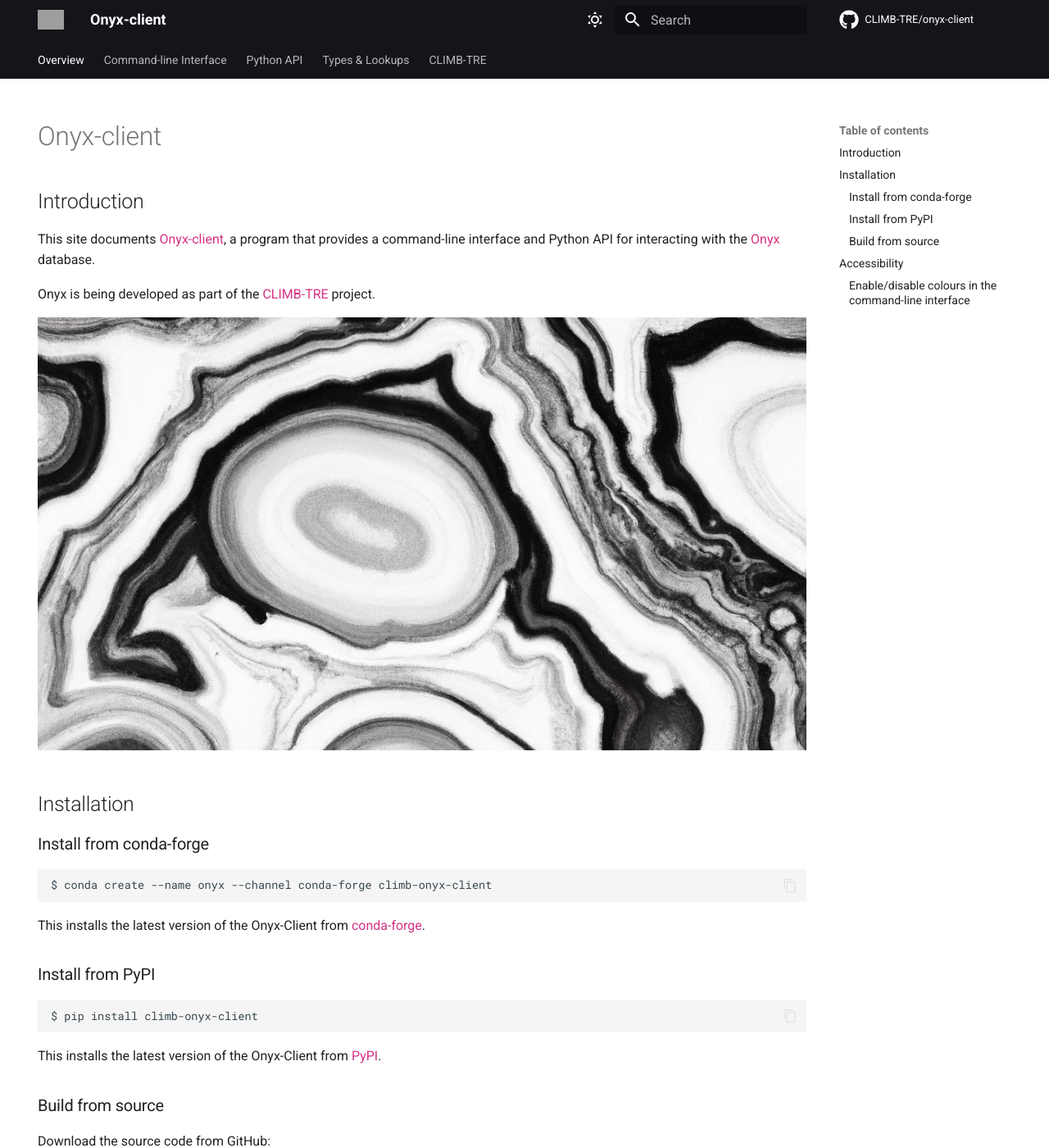
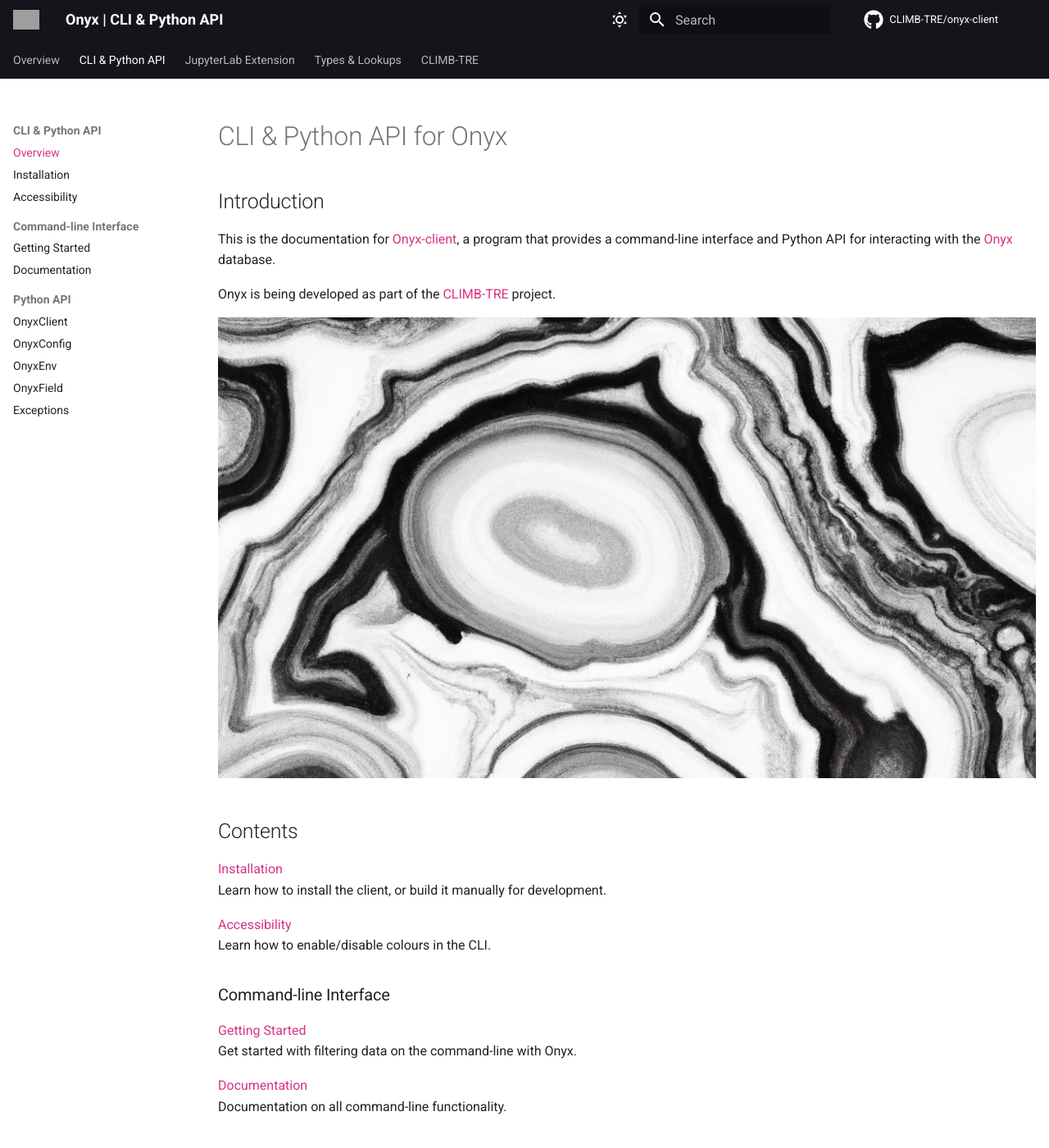
Before and after one commit to CLIMB-TRE/onyx-client, an MkDocs documentation site: the page built from docs/index.md, in a window 1280 px wide and 1400 px high. Shown: the whole window at 82% size. Built offline with MkDocs 1.6.1 and Material for MkDocs 9.7.7, drawn with Linux system fonts in a browser that asks for light colours; comment, search, counter and statistics services are not loaded; some of the changed text lies outside the part shown; grey boxes are pictures that could not be loaded.

Commit message:
Updating documentation structure (#105)
* Unified docs structure

* Updating docs

* Updated docs

````diff
--- a/docs/index.md
+++ b/docs/index.md
@@ -1,69 +1,47 @@
 ---
 hide:
-  - navigation
+  - toc
 ---
 
-# Onyx-client
+# CLI & Python API for Onyx
 
 ## Introduction
 
-This site documents [Onyx-client](https://github.com/CLIMB-TRE/onyx-client), a program that provides a command-line interface and Python API for interacting with the [Onyx](https://github.com/CLIMB-TRE/onyx/) database.
+This is the documentation for [Onyx-client](https://github.com/CLIMB-TRE/onyx-client), a program that provides a command-line interface and Python API for interacting with the [Onyx](https://github.com/CLIMB-TRE/onyx/) database.
 
 Onyx is being developed as part of the [CLIMB-TRE](https://climb-tre.github.io/) project.
 
 ![Onyx](img/onyx.png)
 
-## Installation
+## Contents
 
-### Install from conda-forge
+[Installation](installation.md)<br>
+Learn how to install the client, or build it manually for development.
 
-```
-$ conda create --name onyx --channel conda-forge climb-onyx-client
-```
+[Accessibility](accessibility.md)<br>
+Learn how to enable/disable colours in the CLI.
 
-This installs the latest version of the Onyx-Client from [conda-forge](https://anaconda.org/conda-forge/climb-onyx-client).
+### Command-line Interface
 
-### Install from PyPI
+[Getting Started](cli/getting-started.md)<br>
+Get started with filtering data on the command-line with Onyx.
 
-```
-$ pip install climb-onyx-client
-```
+[Documentation](cli/documentation.md)<br>
+Documentation on all command-line functionality.
 
-This installs the latest version of the Onyx-Client from [PyPI](https://pypi.org/project/climb-onyx-client/).
+### Python API
 
-### Build from source
+[OnyxClient](api/documentation/client.md)<br>
+Documentation on the `OnyxClient` class, used for interacting with Onyx.
 
-Download the source code from GitHub:
+[OnyxConfig](api/documentation/config.md)<br>
+Documentation on the `OnyxConfig` class, used to provide credentials to `OnyxClient`.
 
-```
-$ git clone https://github.com/CLIMB-TRE/onyx-client.git
-```
+[OnyxEnv](api/documentation/config.md)<br>
+Documentation on the `OnyxEnv` class, used as a shortcut to environment variable credentials.
 
-Run installation from within the source code directory:
+[OnyxField](api/documentation/field.md)<br>
+Documentation on the `OnyxField` class, used to represent fields in an `OnyxClient` query.
 
-```
-$ cd onyx-client/
-$ pip install .
-```
-
-## Accessibility
-
-### Enable/disable colours in the command-line interface
-
-Colours are enabled by default in the output of the command-line interface:
-
-![Image of the Onyx command-line interface](img/cli.png)
-
- To disable them, create an environment variable `ONYX_COLOURS` with the value `NONE`:
-
-```
-$ export ONYX_COLOURS=NONE
-```
-
-![Image of the Onyx command-line interface without colours](img/cli-no-colours.png)
-
-To re-enable colours, unset the environment variable:
-
-```
-$ unset ONYX_COLOURS
-```
+[Exceptions](api/documentation/exceptions.md)<br>
+Documentation on the possible exceptions raised by the `OnyxClient`.
--- a/docs/stylesheets/extra.css
+++ b/docs/stylesheets/extra.css
@@ -7,3 +7,7 @@
     --md-typeset-a-color: #d63384;
     --md-accent-fg-color: #d63384;
 }
+
+.md-grid {
+    max-width: 1440px;
+}
--- a/mkdocs.yml
+++ b/mkdocs.yml
@@ -1,8 +1,10 @@
-site_name: Onyx-client
+site_name: Onyx | CLI & Python API
 site_url: https://climb-tre.github.io/onyx-client/
 repo_url: https://github.com/CLIMB-TRE/onyx-client/
 repo_name: CLIMB-TRE/onyx-client
 site_author: CLIMB-TRE
+extra:
+  homepage: https://climb-tre.github.io/onyx/
 
 theme:
   name: material
@@ -33,14 +35,14 @@ theme:
     - navigation.tabs
     - navigation.top
     - navigation.sections
+    - navigation.footer
     - content.code.copy
-
-# extra:
-#   version:
-#     provider: mike
 
 plugins:
   - search
+  - with-pdf:
+      output_path: onyx-client.pdf
+      cover_subtitle: ""
   - autorefs
   - mkdocstrings:
       default_handler: python
@@ -52,12 +54,10 @@ plugins:
             show_source: false
             members_order: source
             show_bases: false
-  - with-pdf:
-      output_path: onyx-client.pdf
-      cover_subtitle: ""
 
 markdown_extensions:
   - attr_list
+  - admonition
   - pymdownx.highlight:
       anchor_linenums: true
       line_spans: __span
@@ -66,6 +66,9 @@ markdown_extensions:
   - pymdownx.snippets
   - pymdownx.superfences
   - pymdownx.magiclink
+  - pymdownx.emoji:
+      emoji_index: !!python/name:material.extensions.emoji.twemoji
+      emoji_generator: !!python/name:material.extensions.emoji.to_svg
   - toc:
       permalink: true
 
@@ -73,18 +76,21 @@ extra_css:
   - stylesheets/extra.css
 
 nav:
-  - Overview: index.md
-  - Command-line Interface:
-    - Getting started: cli/getting-started.md
-    - Documentation: cli/documentation.md
-  - Python API:
-    # - Getting started: api/getting-started.md
-    - Documentation:
+  - Overview: https://climb-tre.github.io/onyx/
+  - CLI & Python API:
+    - Overview: index.md
+    - Installation: installation.md
+    - Accessibility: accessibility.md
+    - Command-line Interface:
+      - Getting Started: cli/getting-started.md
+      - Documentation: cli/documentation.md
+    - Python API:
       - OnyxClient: api/documentation/client.md
       - OnyxConfig: api/documentation/config.md
       - OnyxEnv: api/documentation/env.md
       - OnyxField: api/documentation/field.md
       - Exceptions: api/documentation/exceptions.md
+  - JupyterLab Extension: https://climb-tre.github.io/onyx-extension/
   - Types & Lookups:
       - Types: fields/types.md
       - Lookups: fields/lookups.md
````
Also changed, not shown: docs/accessibility.md (added, +21 -0 lines), docs/cli/getting-started.md (+1 -1 lines), docs/installation.md (added, +57 -0 lines).
